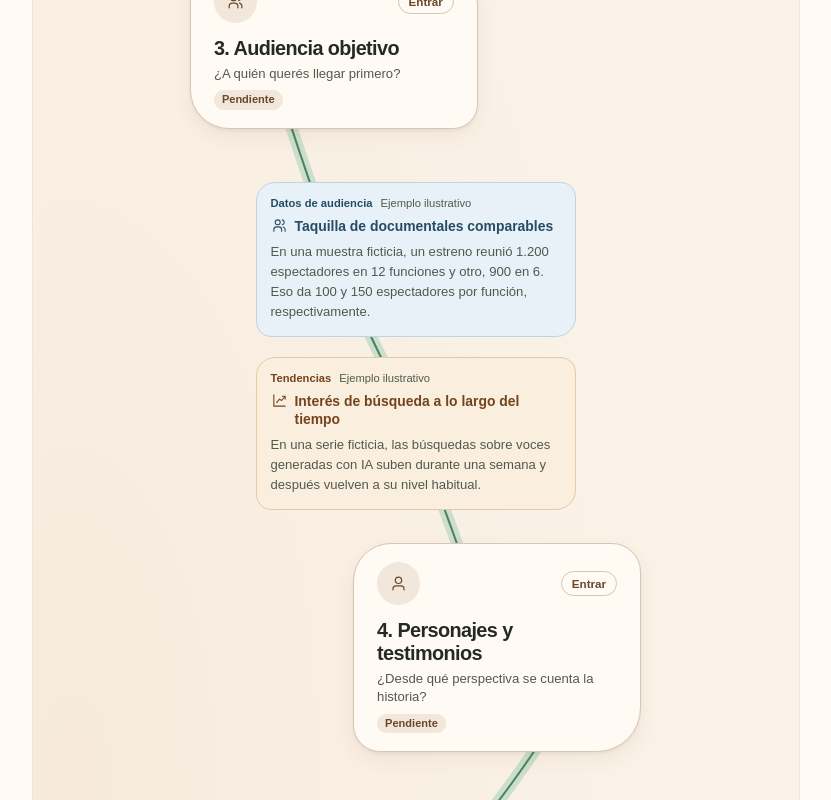
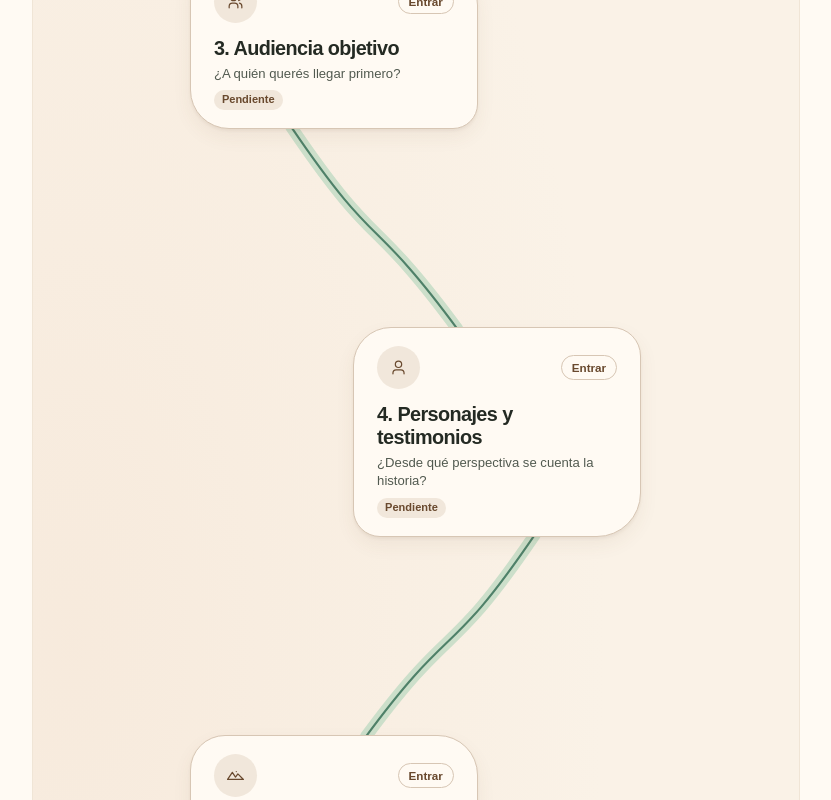
Before and after one commit to visualizando/strategyLab, a React (Vite) app: page / in a window 1280 px wide. Shown: the part 1420-2220 px from the top of the page, without its empty margins (217-1048 px from the left). Built offline with nearby package versions, Linux system fonts and the light colour scheme.

Commit message:
Keep knowledge capsule examples inside the audience decision

```diff
--- a/src/CapsuleExamples.jsx
+++ b/src/CapsuleExamples.jsx
@@ -18,7 +18,7 @@ const examples = [
   },
 ];
 
-export function CapsuleExamples({ heading: Heading = 'h5' }) {
+export function CapsuleExamples() {
   return examples.map(({ category, label, icon, title, summary }) => (
     <article key={category} className="evidence" data-capsule-category={category}>
       <div className="capsule-meta">
@@ -27,7 +27,7 @@ export function CapsuleExamples({ heading: Heading = 'h5' }) {
       </div>
       <div className="evidence-title">
         <Icon name={icon} size={17} />
-        <Heading className="evidence-heading">{title}</Heading>
+        <h5 className="evidence-heading">{title}</h5>
       </div>
       <p>{summary}</p>
     </article>
--- a/src/Decision.jsx
+++ b/src/Decision.jsx
@@ -1,6 +1,7 @@
 import { useRef, useState } from 'react';
 import { alternatives, CAPSULES, STUDIES, toneLabel } from './content';
 import { Icon } from './graphics';
+import { CapsuleExamples } from './CapsuleExamples';
 
 export const ease = [0.22, 1, 0.36, 1];
 
@@ -139,6 +140,7 @@ export function Controls({ question, saved, onSave, onClear, onClose, reduced })
             <h4 id={`${id}-evidence`}>Cápsulas</h4>
           </div>
           {ids.map((study) => <Evidence key={study} id={study} />)}
+          {id === 'audience' && <CapsuleExamples />}
         </section>
       </div>
       <footer className="camera-actions">
--- a/src/capsule-examples.css
+++ b/src/capsule-examples.css
@@ -32,13 +32,3 @@
 .evidence[data-capsule-category] .evidence-title {
   color: var(--capsule-accent);
 }
-
-.gap-examples {
-  position: relative;
-  display: grid;
-  gap: 20px;
-  width: min(88%, 20rem);
-  margin-top: 20px;
-  user-select: text;
-  -webkit-user-select: text;
-}
--- a/src/main.jsx
+++ b/src/main.jsx
@@ -8,7 +8,6 @@ import { DecisionCamera } from './DecisionCamera';
 import { Commandments } from './Commandments.jsx';
 import { Icon, JourneyRiver, RiverPaths, Terrain } from './graphics';
 import { getRiverContext } from './riverContext';
-import { CapsuleExamples } from './CapsuleExamples';
 import './styles.css';
 
 const storageKey = 'ddl-mvp-01';
@@ -88,15 +87,13 @@ function MapDialog({ dialog, active, decisions, openNode, onClose, onExited, red
 }
 
 function RiverGap({ id, study }) {
-  const examples = id === 'audience';
   return (
-    <div className="river-gap" aria-hidden={study || examples ? undefined : true}>
+    <div className="river-gap" aria-hidden={study ? undefined : true}>
       {study && (
         <aside id={`context-${id}`} className="context-pill" tabIndex={-1} aria-label="Cápsula de investigación">
           <Evidence key={study} id={study} heading="h3" />
         </aside>
       )}
-      {examples && <div className="gap-examples"><CapsuleExamples heading="h3" /></div>}
     </div>
   );
 }
```
